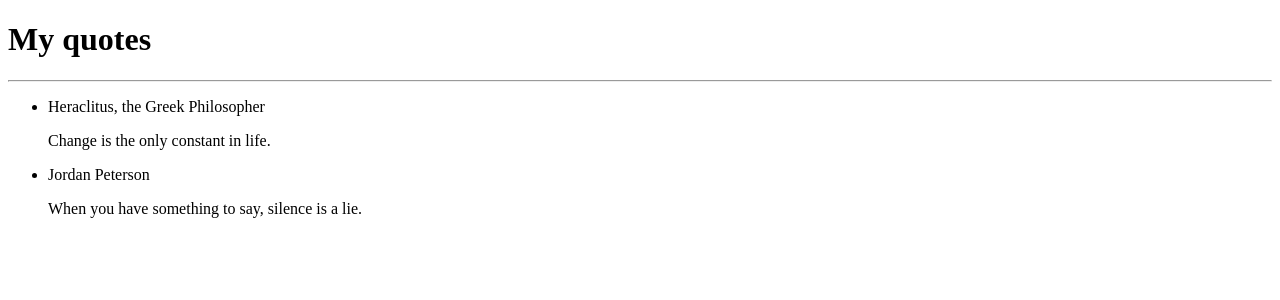
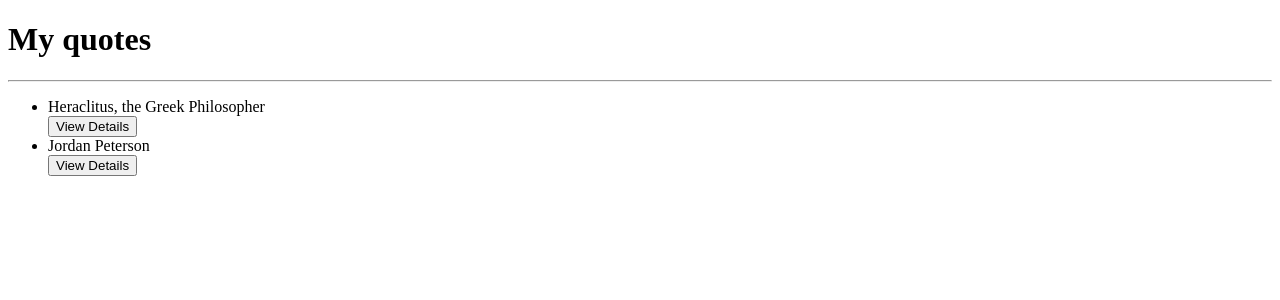
Before and after one commit to Edith-guru/quote, an Angular app: page / in a window 1280 px wide. Shown: the top 300 px of the page. Built offline with nearby package versions, Linux system fonts and the light colour scheme.

Commit message:
add show and hide logic to quotes.component html and ts

```diff
--- a/src/app/quotes/quotes.component.html
+++ b/src/app/quotes/quotes.component.html
@@ -2,9 +2,10 @@
     <h1>My quotes</h1>
     <hr>
     <ul>
-        <li *ngFor='let quote of quotes'>
-          {{quote.author}}
-          <app-quote-details [quote]="quote"></app-quote-details>
-        </li>
+      <div *ngFor='let quote of quotes;let i = index'>
+        <li>{{quote.author}}</li>
+        <button (click)='viewDetails(i)'>View Details</button>
+          <app-quote-details *ngIf="quote.showDetail" [quote]="quote"></app-quote-details>
+      </div>
     </ul>
   </div>
--- a/src/app/quotes/quotes.component.ts
+++ b/src/app/quotes/quotes.component.ts
@@ -11,6 +11,10 @@
     new Quote(1, 'Change is the only constant in life.', 'Heraclitus, the Greek Philosopher', 'Mimi Kesa', new Date(2022,4,18)),
     new Quote(2, 'When you have something to say, silence is a lie.', 'Jordan Peterson', 'Anonymous', new Date(2022,4,12))
   ];
+
+  viewDetails(index: any){
+    this.quotes[index].showDetail = !this.quotes[index].showDetail
+  }
   constructor() { }
 
   ngOnInit(): void {
```
